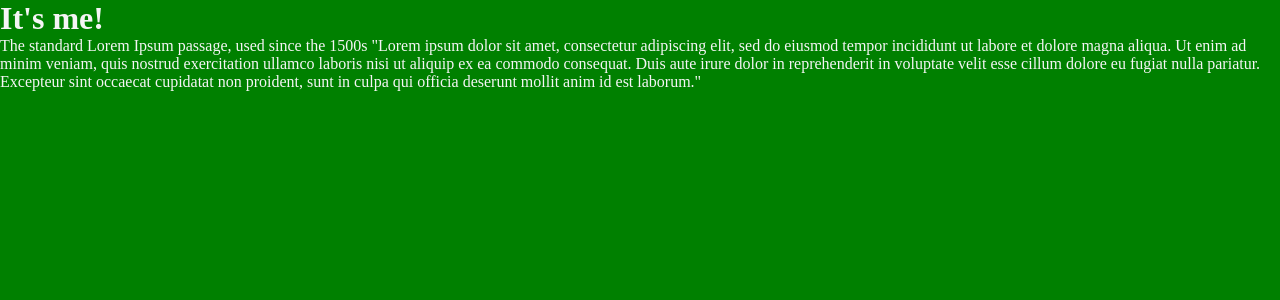
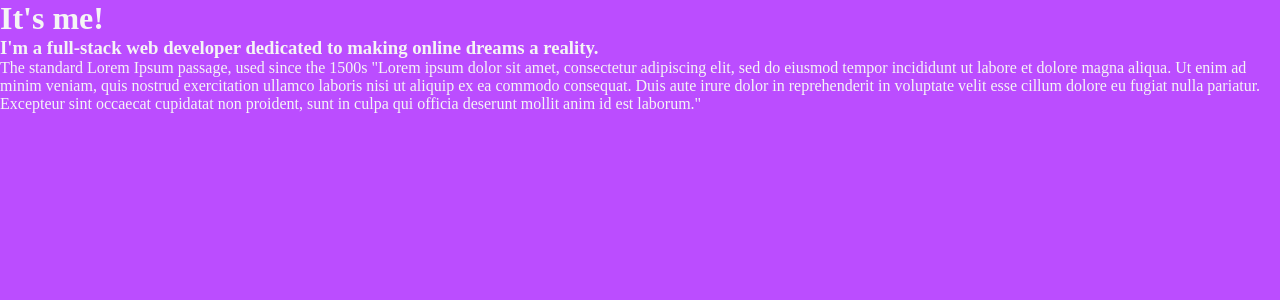
Before and after one commit to billahdotdev/test-site, a React (Vite) app: page / in a window 1280 px wide. Shown: the top 300 px of the page. Built offline with nearby package versions, Linux system fonts and the light colour scheme.

Commit message:
Added test message

```diff
--- a/src/App.css
+++ b/src/App.css
@@ -1,7 +1,7 @@
 * {
     margin: 0;
     padding: 0;
-    background-color: green;
+    background-color: rgb(187, 77, 255);
     color: whitesmoke;
 }
 
--- a/src/App.jsx
+++ b/src/App.jsx
@@ -7,6 +7,10 @@ function App() {
         <>
             <dib>
                 <h1>It's me!</h1>
+                <h3>
+                    I'm a full-stack web developer dedicated to making online
+                    dreams a reality.
+                </h3>
                 <p>
                     The standard Lorem Ipsum passage, used since the 1500s
                     "Lorem ipsum dolor sit amet, consectetur adipiscing elit,
```
